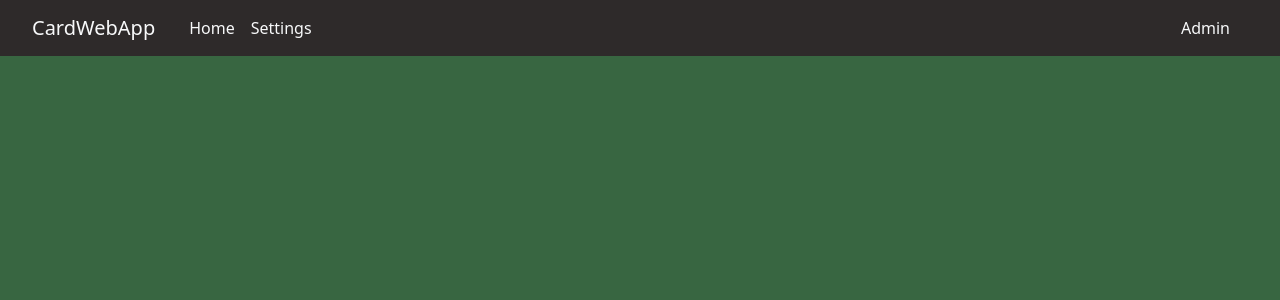
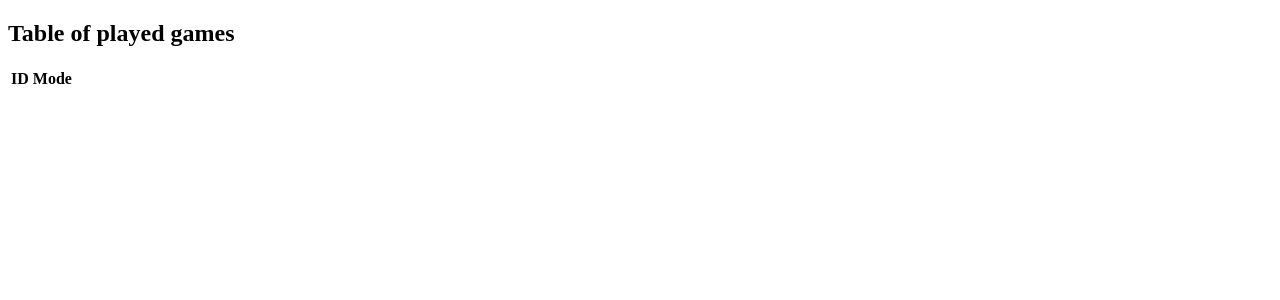
Before and after one commit to catrionaaa/webdev, a Flask app: page /admin in a window 1280 px wide. Shown: the top 300 px of the page. Run offline with Flask 3, Linux system fonts and the light colour scheme; lists and menus that the app fills with data are empty.

Commit message:
added admin app, fixed some db integration stuff

```diff
--- a/app.py
+++ b/app.py
@@ -95,7 +95,7 @@ class GameAPI(Resource):
         for game in games:
             gameData = {
                 "id": game.id,
-                "mode": game.type,
+                "mode": game.mode,
             }
             gameList.append(gameData)
 
--- a/templates/admin.html
+++ b/templates/admin.html
@@ -1,9 +1,27 @@
-{% extends 'base.html' %}
-
-{% block title %}Admin page{% endblock %}
-
-{% block content %}
-
-    <p>This is the admin page.</p>
-
-{% endblock %}
+<!DOCTYPE html>
+<html lang="en">
+<head>
+    <meta charset="UTF-8">
+    <meta name="viewport" content="width=device-width, initial-scale=1.0">
+    <title>CardsWebApp Admin</title>
+</head>
+<body>
+    <h2>Table of played games</h2>
+    <table>
+        <thead>
+            <tr>
+                <th>ID</th>
+                <th>Mode</th>
+            </tr>
+        </thead>
+        <tbody>
+            {% for row in table_data %}
+            <tr>
+                <td>{{ row.id }}</td>
+                <td>{{ row.mode }}</td>
+            </tr>
+            {% endfor %}
+        </tbody>
+    </table>
+</body>
+</html>
```
Also changed, not shown: admin.py (added, +22 -0 lines), instance/games.db.
